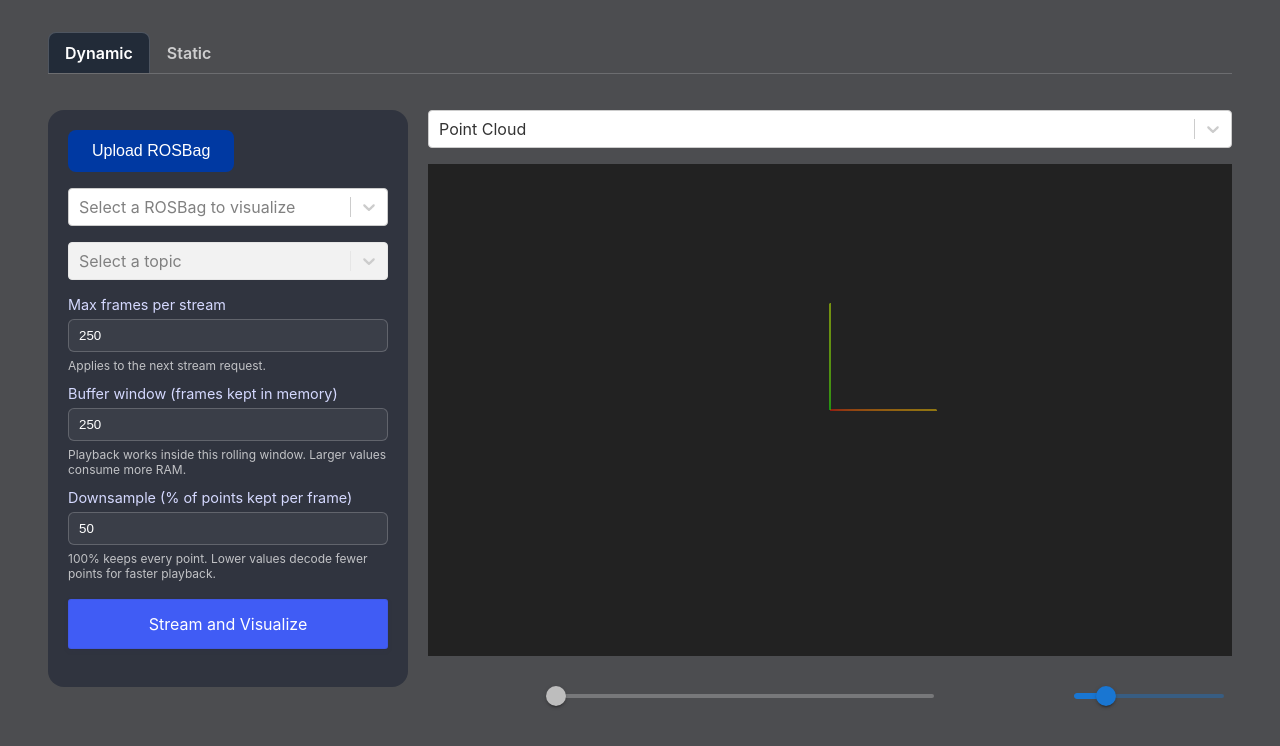
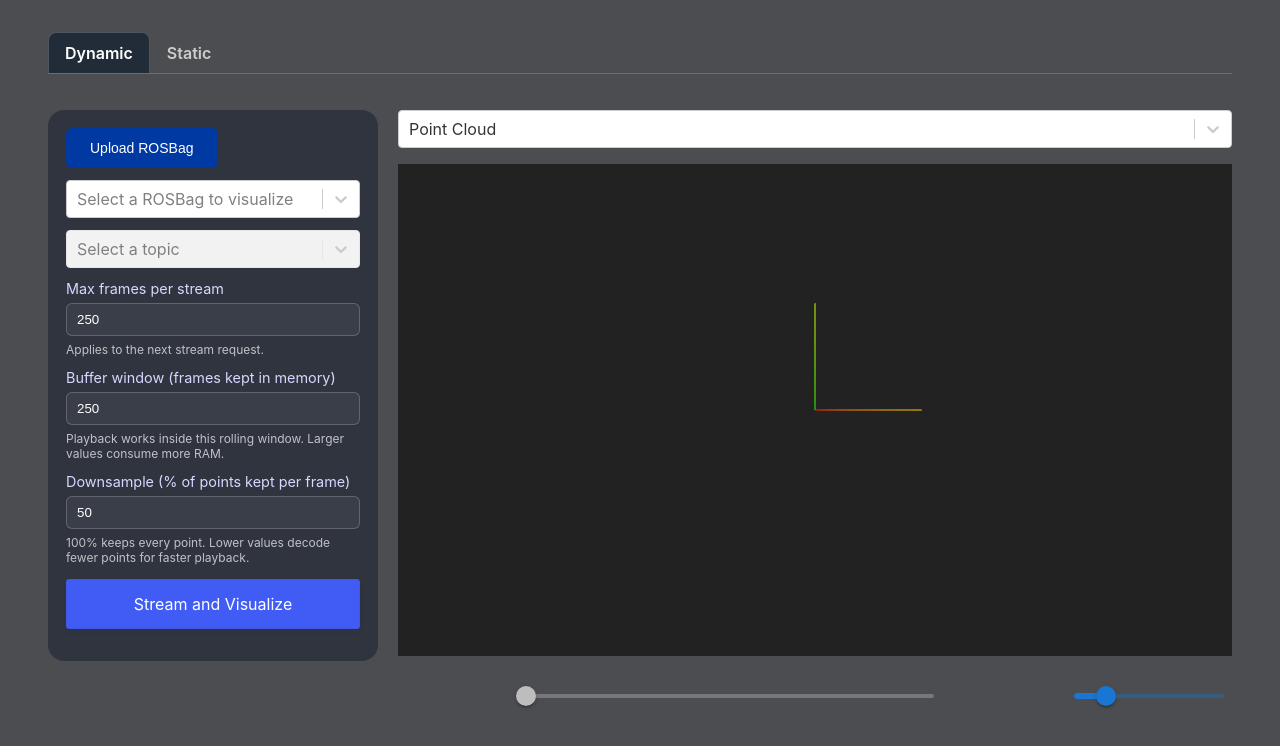
Before and after one commit to cornellev/VisualizationToolbox, a React (Create React App) app in the folder client/: page /dynamic in a window 1280 px wide. Shown: the top 746 px of the page. Built offline with nearby package versions, Linux system fonts and the light colour scheme; no server answers; some icons are missing.

Commit message:
edit sidebar

```diff
--- a/client/src/App.css
+++ b/client/src/App.css
@@ -60,11 +60,11 @@
 .left-pane {
   display: flex;
   flex-direction: column;
-  gap: 16px;
-  padding: 20px;
+  gap: 12px;
+  padding: 18px;
   background: rgba(15, 23, 42, 0.45);
   border-radius: 16px;
-  max-width: 360px;
+  max-width: 330px;
   width: 100%;
   box-sizing: border-box;
 }
--- a/client/src/StaticTab.js
+++ b/client/src/StaticTab.js
@@ -3,7 +3,10 @@ import Select from "react-select";
 import UploadCsv from "./UploadCsv";
 
 const API_BASE = (process.env.REACT_APP_API_URL || "").replace(/\/$/, "");
-const EV_URL = `${(process.env.REACT_APP_SHINY_URL || "/ev/").replace(/\/+$/, "")}/`;
+const EV_URL = `${(process.env.REACT_APP_SHINY_URL || "/ev/").replace(
+  /\/+$/,
+  ""
+)}/`;
 
 const isAbsoluteUrl = (url) => /^https?:\/\//i.test(url);
 
@@ -62,7 +65,9 @@ export default function StaticTab() {
     const fetchTopics = async () => {
       if (!selectedBag) return;
       try {
-        const response = await fetch(`${API_BASE}/api/rosbags/${selectedBag.value}/topics`);
+        const response = await fetch(
+          `${API_BASE}/api/rosbags/${selectedBag.value}/topics`
+        );
         const data = await response.json();
         setTopics(data.topics.map((t) => ({ label: t, value: t })));
       } catch (err) {
@@ -124,19 +129,31 @@ export default function StaticTab() {
 
       iframe.onload = () => {
         setIsLoading(false);
-        console.log("Sending ROSBag + topic to Shiny:", selectedBag.value, selectedTopic.value);
+        console.log(
+          "Sending ROSBag + topic to Shiny:",
+          selectedBag.value,
+          selectedTopic.value
+        );
 
         const shinyOrigin = isAbsoluteUrl(EV_URL)
           ? new URL(EV_URL).origin
           : window.location.origin;
         iframe.contentWindow.postMessage(
-          { type: "load_rosbag", bag: selectedBag.value, topic: selectedTopic.value },
+          {
+            type: "load_rosbag",
+            bag: selectedBag.value,
+            topic: selectedTopic.value,
+          },
           shinyOrigin
         );
 
         // fallback
         iframe.contentWindow.postMessage(
-          { type: "load_rosbag", bag: selectedBag.value, topic: selectedTopic.value },
+          {
+            type: "load_rosbag",
+            bag: selectedBag.value,
+            topic: selectedTopic.value,
+          },
           "*"
         );
       };
@@ -144,6 +161,30 @@ export default function StaticTab() {
   };
 
   return (
+    <>
+      {/* Compact styling injected directly */}
+      <style>
+        {`
+        .left-pane {
+          font-size: 0.85rem;
+        }
+        .left-pane h3 {
+          font-size: 1rem;
+        }
+        .button-css {
+          font-size: 0.8rem;
+          padding: 6px 10px;
+        }
+        .error-text {
+          font-size: 0.8rem;
+        }
+        .left-pane .Select__control,
+        .left-pane .react-select__control {
+          font-size: 0.85rem;
+        }
+      `}
+      </style>
+
       <div className="parent">
         <div className="left-pane">
           {/* CSV Upload Section */}
@@ -197,12 +238,12 @@ export default function StaticTab() {
             isDisabled={!selectedBag || isLoading}
             placeholder="Select a Topic"
           />
+
           <button
             onClick={handleRosbagVisualize}
             className="button-css"
             disabled={!selectedBag || !selectedTopic || isLoading}
           >
-
             {isLoading ? "Loading..." : "Fetch & Visualize ROSBag"}
           </button>
 
@@ -230,5 +271,6 @@ export default function StaticTab() {
           />
         </div>
       </div>
+    </>
   );
 }
--- a/client/src/UploadBag.css
+++ b/client/src/UploadBag.css
@@ -2,9 +2,9 @@
   background-color: #0039a2; /* Green background */
   color: white; /* White text */
   padding: 12px 24px; /* Padding for size */
-  font-size: 16px; /* Font size */
+  font-size: 14px; /* Font size */
   border: none; /* Remove border */
-  border-radius: 8px; /* Rounded corners */
+  border-radius: 6px; /* Rounded corners */
   cursor: pointer; /* Pointer cursor on hover */
   transition: background-color 0.2s ease, transform 0.1s ease; /* Smooth transitions */
 }
```
Lines whose indentation alone changed are shown as unchanged.
